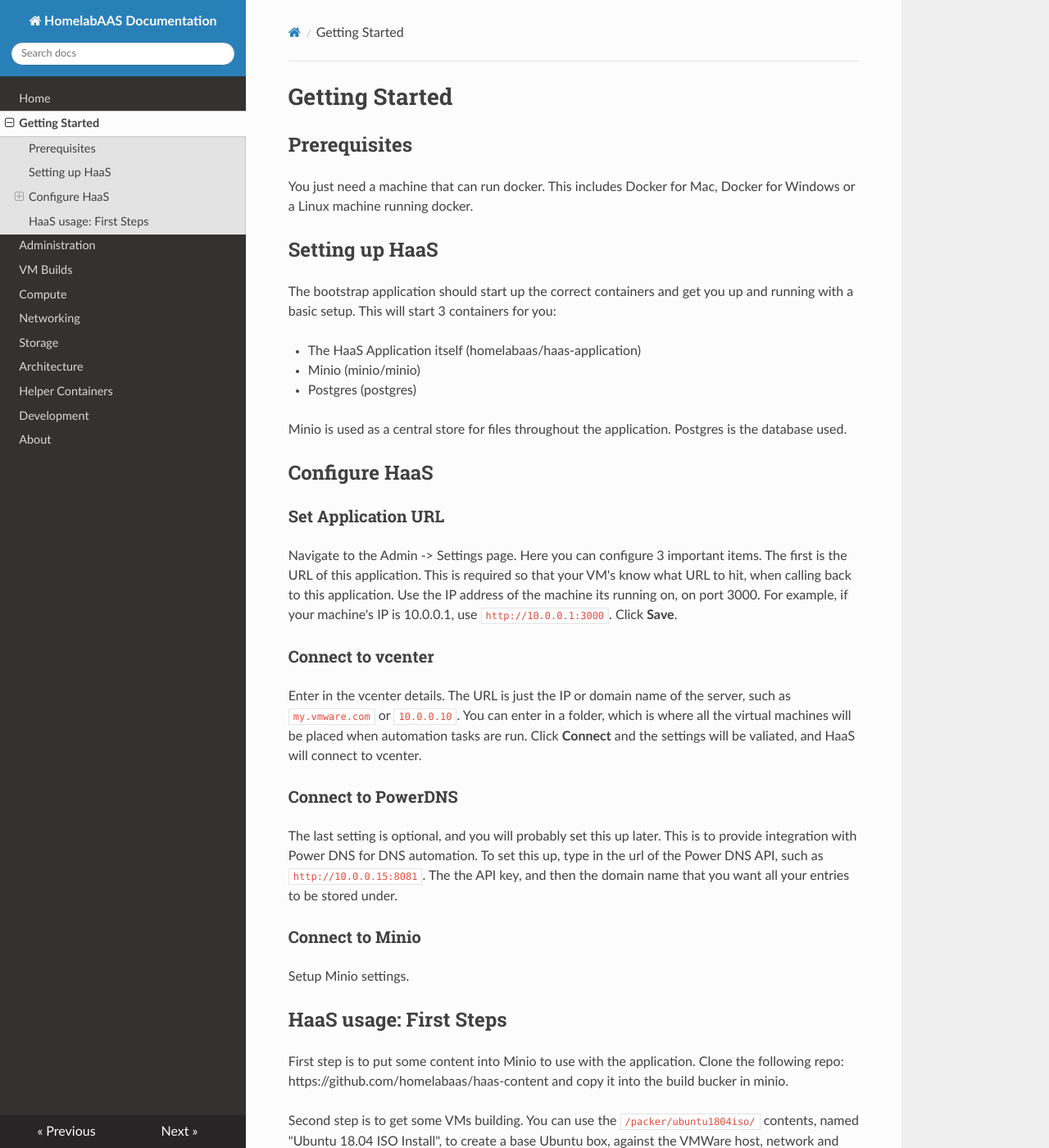
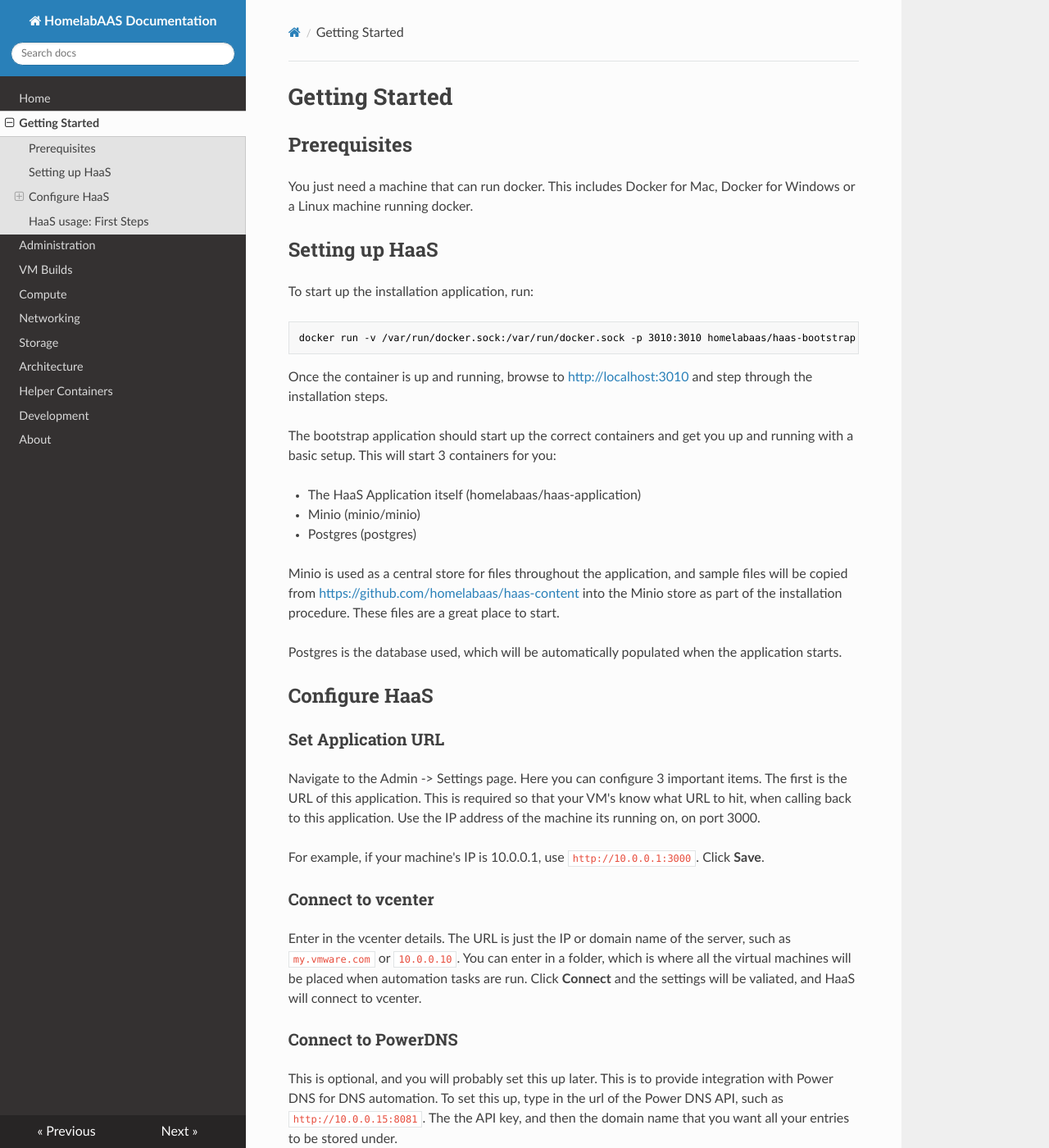
Before and after one commit to homelabaas/haas-documentation, an MkDocs documentation site: the page built from docs/gettingstarted.md, in a window 1280 px wide and 1400 px high. Shown: the whole window at 82% size. Built offline with MkDocs 1.6.1, drawn with Linux system fonts in a browser that asks for light colours; nearby versions of some CDN libraries; some of the changed text lies outside the part shown.

Commit message:
Add new installation steps.

````diff
--- a/docs/gettingstarted.md
+++ b/docs/gettingstarted.md
@@ -6,19 +6,31 @@ You just need a machine that can run docker. This includes Docker for Mac, Docke
 
 ## Setting up HaaS
 
+To start up the installation application, run:
+
+```bash
+docker run -v /var/run/docker.sock:/var/run/docker.sock -p 3010:3010 homelabaas/haas-bootstrap
+```
+
+Once the container is up and running, browse to <http://localhost:3010> and step through the installation steps.
+
 The bootstrap application should start up the correct containers and get you up and running with a basic setup. This will start 3 containers for you:
 
 * The HaaS Application itself (homelabaas/haas-application)
 * Minio (minio/minio)
 * Postgres (postgres)
 
-Minio is used as a central store for files throughout the application. Postgres is the database used.
+Minio is used as a central store for files throughout the application, and sample files will be copied from <https://github.com/homelabaas/haas-content> into the Minio store as part of the installation procedure. These files are a great place to start.
+
+Postgres is the database used, which will be automatically populated when the application starts.
 
 ## Configure HaaS
 
 ### Set Application URL
 
-Navigate to the Admin -> Settings page. Here you can configure 3 important items. The first is the URL of this application. This is required so that your VM's know what URL to hit, when calling back to this application. Use the IP address of the machine its running on, on port 3000. For example, if your machine's IP is 10.0.0.1, use `http://10.0.0.1:3000`. Click __Save__.
+Navigate to the Admin -> Settings page. Here you can configure 3 important items. The first is the URL of this application. This is required so that your VM's know what URL to hit, when calling back to this application. Use the IP address of the machine its running on, on port 3000.
+
+For example, if your machine's IP is 10.0.0.1, use `http://10.0.0.1:3000`. Click __Save__.
 
 ### Connect to vcenter
 
@@ -26,11 +38,11 @@ Enter in the vcenter details. The URL is just the IP or domain name of the serve
 
 ### Connect to PowerDNS
 
-The last setting is optional, and you will probably set this up later. This is to provide integration with Power DNS for DNS automation. To set this up, type in the url of the Power DNS API, such as `http://10.0.0.15:8081`. The the API key, and then the domain name that you want all your entries to be stored under.
+This is optional, and you will probably set this up later. This is to provide integration with Power DNS for DNS automation. To set this up, type in the url of the Power DNS API, such as `http://10.0.0.15:8081`. The the API key, and then the domain name that you want all your entries to be stored under.
 
 ### Connect to Minio
 
-Setup Minio settings.
+Configure the application to connect to Minio, by entering in a url. If you are using the bootstrap application, you can enter in your local IP, such as: `http://10.0.0.10:9000` with __testaccesskey__ as the Access Key and __testsecretkey__ as the secret key.
 
 ## HaaS usage: First Steps
 
````
Also changed, not shown: docs/index.md (+1 -1 lines).
